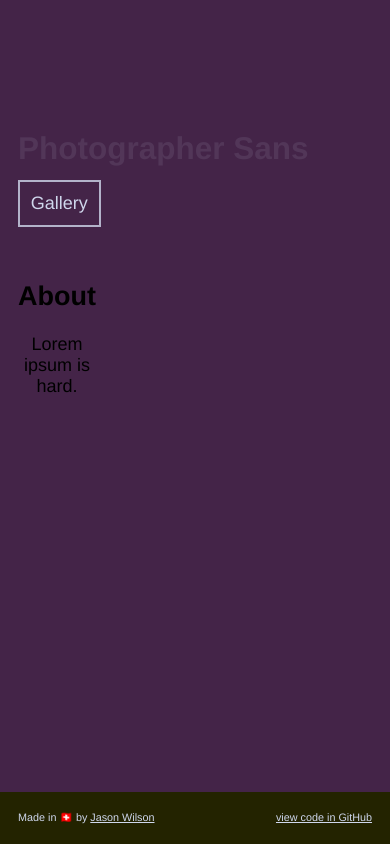
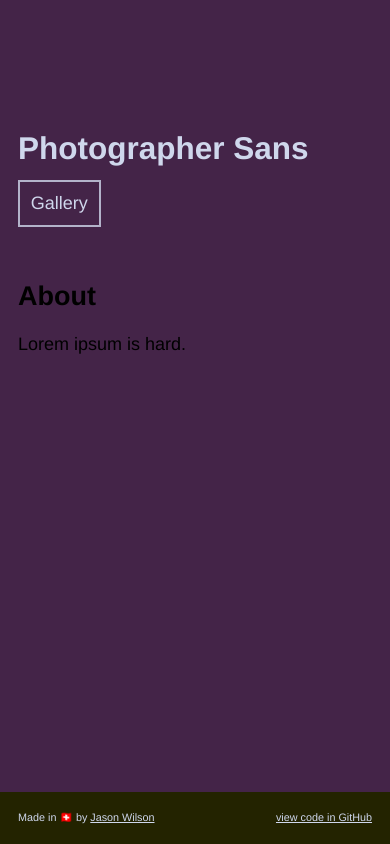
Before and after one commit to SgiobairOg/photo-sans, a React (Create React App) app in the folder packages/photo-sans-client/: page /about in a window 390 px wide. Built offline with nearby package versions, Linux system fonts and the light colour scheme.

Commit message:
feat(Styles): Reconfigure Grid Layout
Convert mobile-first grid to single column
Remove 9-column span rules

```diff
--- a/packages/photo-sans-client/src/App.css
+++ b/packages/photo-sans-client/src/App.css
@@ -1,9 +1,9 @@
 .App {
-  text-align: center;
+  text-align: left;
   margin: 0;
   padding: 0;
   display: grid;
-  grid-template-columns: repeat(9, 1fr);
+  grid-template-columns: 1fr;
   grid-template-rows: 180px min-content auto min-content;
 
   max-width: 100%;
--- a/packages/photo-sans-client/src/components/footer/footer.css
+++ b/packages/photo-sans-client/src/components/footer/footer.css
@@ -3,7 +3,6 @@
 .footer {
   margin: 0;
   padding: var(--font-size-normal);
-  grid-column: 1 / span 9;
   display: flex;
   flex-flow: row nowrap;
   justify-content: space-between;
--- a/packages/photo-sans-client/src/components/header/header.css
+++ b/packages/photo-sans-client/src/components/header/header.css
@@ -4,7 +4,6 @@
   margin: 0;
   padding: var(--wrapper-padding);
   display: grid;
-  grid-column: 1 / span 9;
   justify-content: start;
   align-items: flex-end;
 }
@@ -13,7 +12,7 @@
   font-size: var(--font-size-large);
   font-weight: var(--font-weight-heavy);
   line-height: var(--font-line-large);
-  color: hsla(var(--color-fg-primary), 0.1);
+  color: hsla(var(--color-fg-primary), 1);
   text-align: left;
   margin: 0;
   padding: 0;
--- a/packages/photo-sans-client/src/components/nav/nav.css
+++ b/packages/photo-sans-client/src/components/nav/nav.css
@@ -3,7 +3,6 @@
 .nav {
   margin: 0;
   padding: var(--wrapper-padding);
-  grid-column: 1 / span 9;
   display: flex;
   flex-flow: row nowrap;
 }
```
